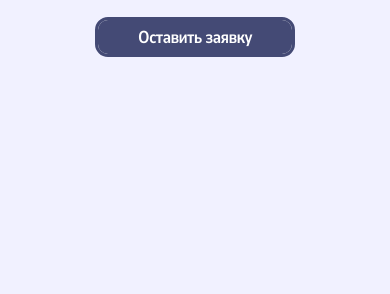
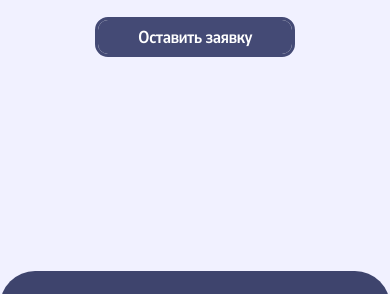
Before and after one commit to MariaProgrammer/Landing__buh1, a plain HTML site: page index.html in a window 390 px wide. Shown: the part 489-783 px from the top of the page. Drawn offline with nearby package versions, Linux system fonts and the light colour scheme.

Commit message:
main top corrected

```diff
--- a/sass/_media.sass
+++ b/sass/_media.sass
@@ -676,7 +676,7 @@
     width: 100vw
     background: $color-blue-light
   .main
-    padding-top: 95vh
+    top: 90vh
     position: relative
     z-index: 80
   .header__nav .nav--mob
```
Also changed, not shown: css/style.css.
